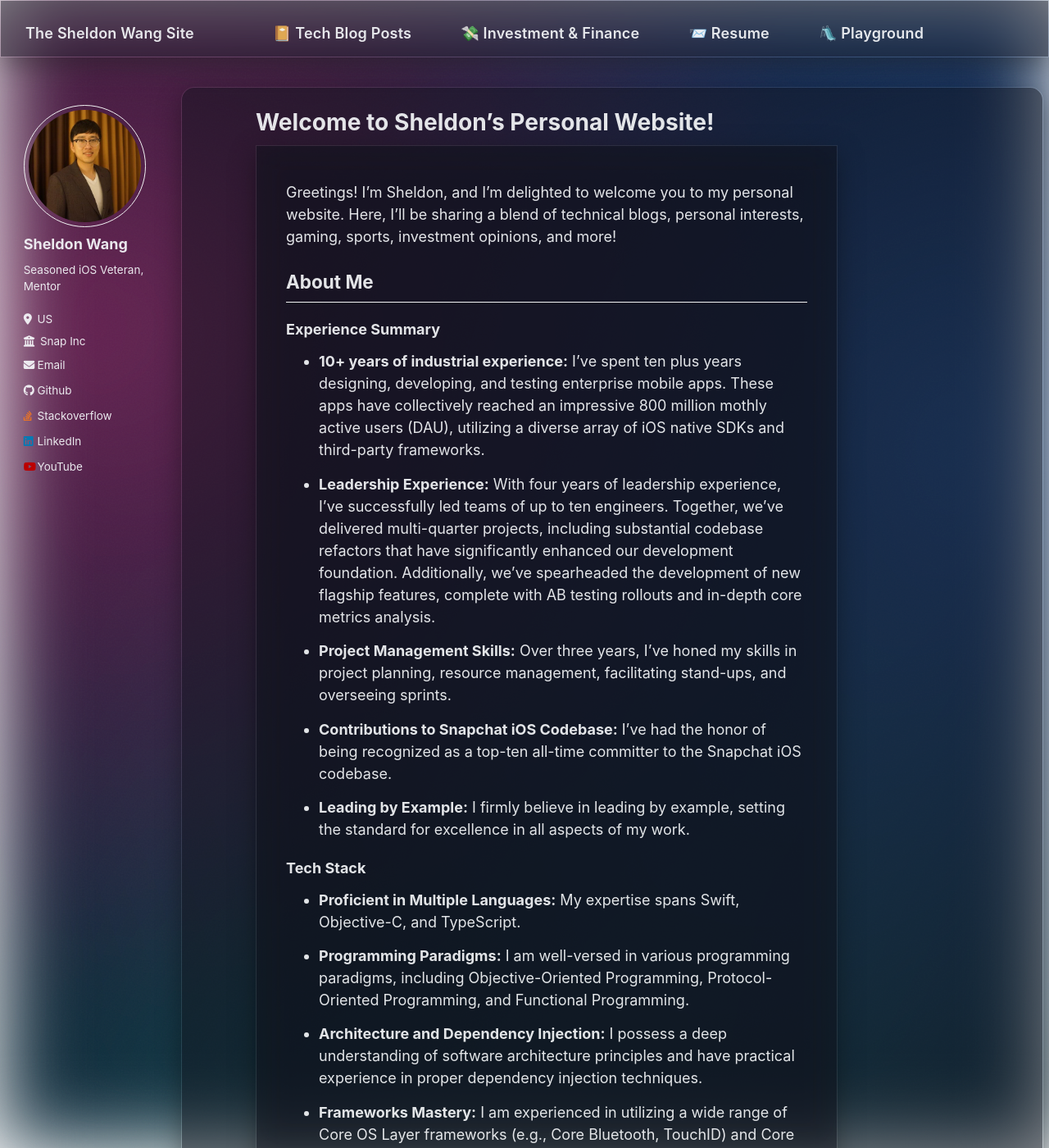
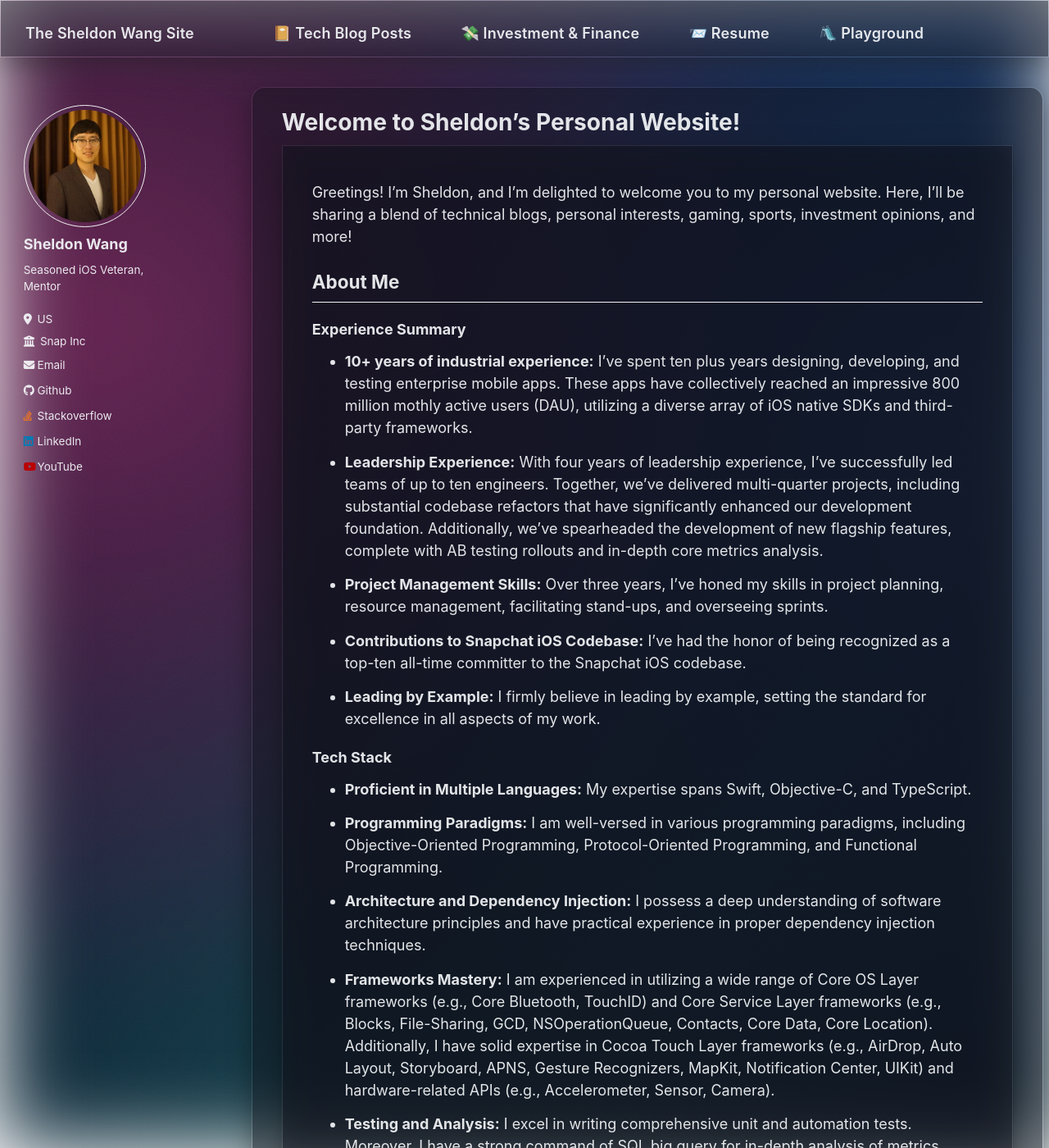
Before and after one commit to SheldonWangRJT/SheldonWangRJT.Github.io, a Jekyll site: the page built from _pages/about.md, in a window 1280 px wide and 1400 px high. Shown: the whole window at 82% size. Built offline with Jekyll 4.4.1, drawn with Linux system fonts in a browser that asks for light colours.

Commit message:
Fix: improve page width utilization and mobile navbar spacing
- Override Susy grid constraints to use more available width
- Reduce mobile navbar title font size to prevent disappearing on small screens
- Triple padding between page and page__inner-wrap for better spacing
- Reserve 300px for sidebar while maximizing content area width

```diff
--- a/assets/css/main.scss
+++ b/assets/css/main.scss
@@ -325,8 +325,19 @@ thead th {
  */
 .page__inner-wrap,
 .page__content {
-  padding-inline: clamp(16px, 4vw, 36px);
+  padding-inline: clamp(24px, 4.5vw, 36px);
   padding-block: clamp(16px, 3vw, 28px);
+}
+
+/* Override Susy grid constraints to make page use more width */
+@media screen and (min-width: 64em) {
+  .page {
+    width: calc(100% - 300px) !important; /* Reserve space for sidebar */
+    margin-left: 0 !important;
+    margin-right: 0 !important;
+    padding-left: 0 !important;
+    padding-right: 0 !important;
+  }
 }
 
 .archive .list__item,
@@ -506,16 +517,26 @@ thead th {
 @media screen and (max-width: 767px) {
   /* Minimal Mistakes uses a large menu item as the title on mobile */
   .masthead__menu .masthead__menu-item--lg > a {
-    font-size: clamp(18px, 6vw, 24px);
+    font-size: clamp(14px, 4vw, 20px);
     font-weight: 800;
     letter-spacing: 0.3px;
     color: #eaf2ff !important;
     text-decoration: none;
     text-shadow: 0 2px 16px rgba(138, 180, 255, 0.35), 0 0 6px rgba(180, 200, 255, 0.25);
+    line-height: 1.2;
+    min-height: 44px;
+    display: flex;
+    align-items: center;
   }
 
   /* Ensure title occupies space so it doesn't collide with toggle */
-  .masthead__menu .masthead__menu-item--lg { flex: 1 1 auto; min-width: 0; }
+  .masthead__menu .masthead__menu-item--lg {
+    flex: 1 1 auto;
+    min-width: 0;
+    min-height: 44px;
+    display: flex;
+    align-items: center;
+  }
 }
 
 /* Footer: cleaner, minimal, glass-friendly */
```
